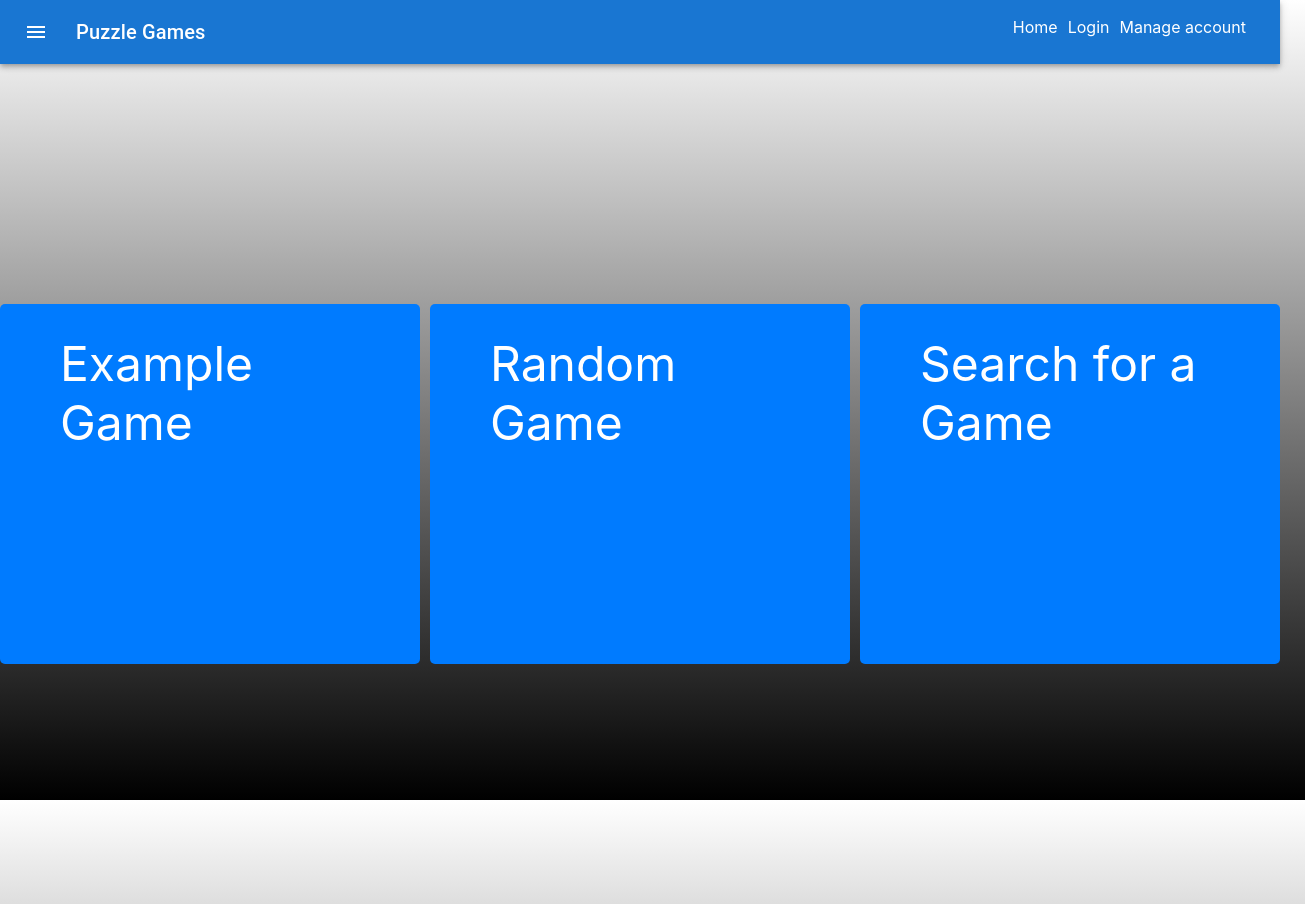
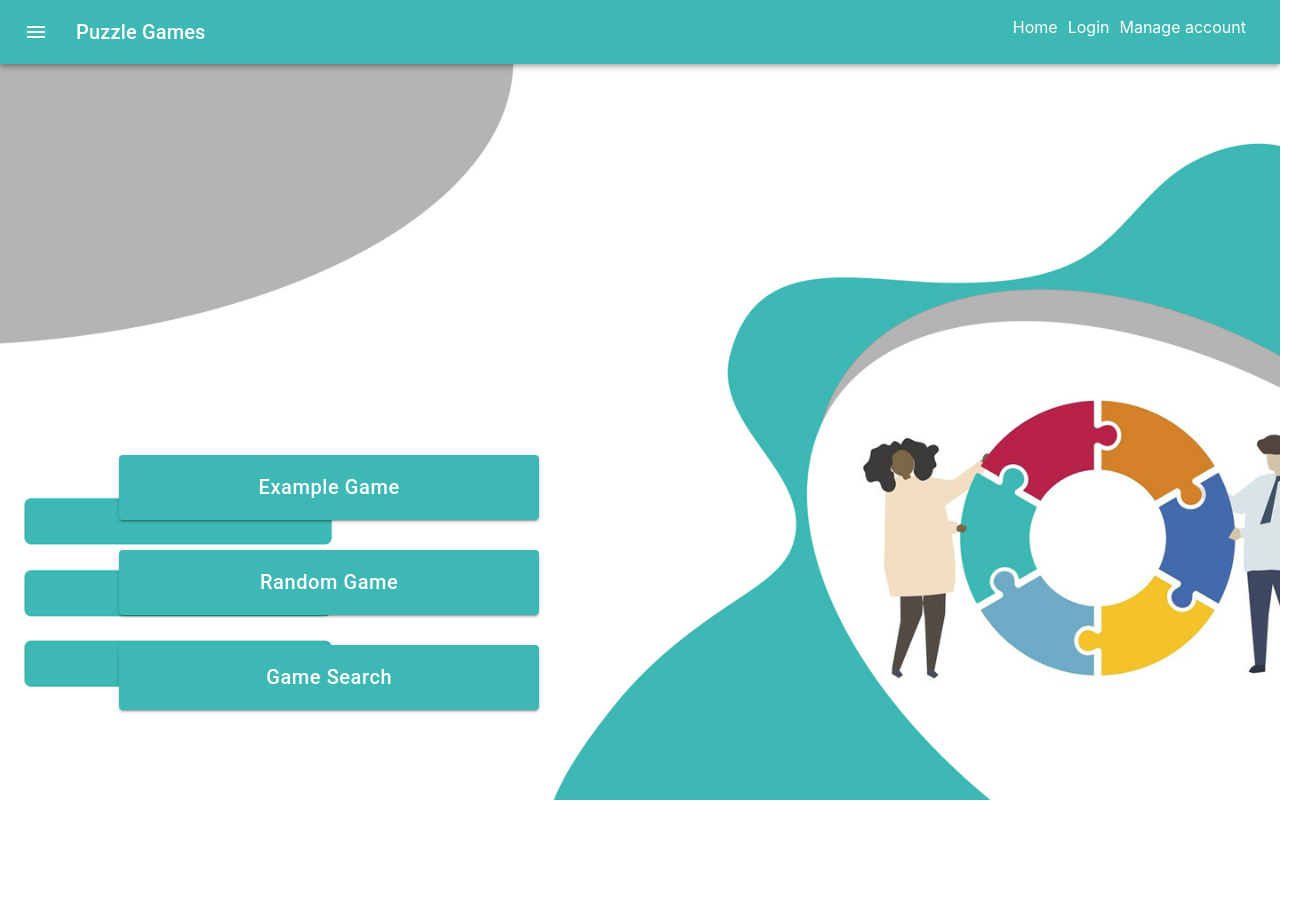
Before and after one commit to Bachelor-degree-team/puzzlegamefrontend, a React (Create React App) app: page / in a window 1280 px wide. Shown: the whole page, 1305 px wide, since content can reach past the window. After the commit the page ends 800 px from the top, so only its background shows below. Built offline with nearby package versions, Linux system fonts and the light colour scheme; the HTML template or start-up script is replaced by a standard one.

Commit message:
add new frontend landing page + new connect some things to backend

```diff
--- a/src/App.tsx
+++ b/src/App.tsx
@@ -5,9 +5,10 @@ import LoginSignup from "./Components/LoginSignup/LoginSignup";
 import Home from "./Components/Home/Home"
 import SearchTableComponent from "./Components/SearchTableComponent/SearchTableComponent";
 import Game from "./Components/Game/Game";
+import GamePanel from "./Components/GamePanel/GamePanel";
 import AdminPanel from "./Components/AdminPanel/AdminPanel";
 import UserManagement from "./Components/UserManagement/UserManagement";
-import { BrowserRouter as Router, Route, Link, Routes } from "react-router-dom";
+import {BrowserRouter as Router, Route, Link, Routes} from "react-router-dom";
 import ButtonAppBar from "./Components/ButtonAppBar/ButtonAppBar";
 
 function App() {
@@ -15,10 +16,11 @@ function App() {
         <Router>
             <ButtonAppBar/>
             <Routes>
-              <Route path="/" element={<Home/>} />
-              <Route path="loginsignup/" element={<LoginSignup/>} />
-              <Route path="searchtablecomponent/" element={<SearchTableComponent/>}/>
-              <Route path="game/" element={<Game/>} />
+                <Route path="/" element={<Home/>}/>
+                <Route path="loginsignup/" element={<LoginSignup/>}/>
+                <Route path="search/" element={<SearchTableComponent/>}/>
+                <Route path="game/" element={<Game/>}/>
+                <Route path="gamepanel/" element={<GamePanel/>}/>
                 <Route path="adminpanel/" element={<AdminPanel/>}/>
                 <Route path="usermanagement/" element={<UserManagement/>}/>
             </Routes>
--- a/src/Components/ButtonAppBar/ButtonAppBar.tsx
+++ b/src/Components/ButtonAppBar/ButtonAppBar.tsx
@@ -12,16 +12,10 @@ import './ButtonAppBar.css'
 export default function ButtonAppBar() {
     return (
     <Box sx={{ flexGrow: 1 }}>
-    <AppBar position="static">
+        <AppBar position="static" style={{ background: '#3eb8b4' }}>
             <Toolbar>
-        <IconButton
-            size="large"
-    edge="start"
-    color="inherit"
-    aria-label="menu"
-    sx={{ mr: 2 }}
->
-    <MenuIcon />
+                <IconButton size="large" edge="start" color="inherit" aria-label="menu" sx={{ mr: 2 }}>
+                    <MenuIcon/>
                 </IconButton>
                 <Typography variant="h6" component="div" sx={{ flexGrow: 1 }}>
                 Puzzle Games
--- a/src/Components/Game/AlertDialogSlide.tsx
+++ b/src/Components/Game/AlertDialogSlide.tsx
@@ -40,7 +40,7 @@ export default function AlertDialogSlide() {
     onClose={handleClose}
     aria-describedby="alert-dialog-slide-description"
     >
-    <DialogTitle>{"Use Google's location service?"}</DialogTitle>
+    <DialogTitle>{"You have won!"}</DialogTitle>
     <DialogContent>
     <DialogContentText id="alert-dialog-slide-description">
         You have won
@@ -48,7 +48,7 @@ export default function AlertDialogSlide() {
     </DialogContent>
     <DialogActions>
     <Button onClick={handleClose}>Great!!!</Button>
-        <Button onClick={handleClose}>Save your result</Button>
+        <Button onClick={handleClose}>Rate this game</Button>
         </DialogActions>
         </Dialog>
         </React.Fragment>
--- a/src/Components/Game/Game.css
+++ b/src/Components/Game/Game.css
@@ -4,8 +4,17 @@
     margin-top: 50px;
 }
 
+.table-columns {
+    border-collapse: collapse;
+    width: 43%;
+    margin: 0;
+    table-layout: fixed;
+}
+
 .search-container {
-    margin-bottom: 20px;
+    display: flex;
+    justify-content: space-around;
+    margin-bottom: 50px;
 }
 
 .search-bar {
@@ -34,16 +43,26 @@
     margin-right: 10px;
 }
 
-.green {
+.MATCH {
     background-color: green;
     color: white;
 }
 
-.red {
+.NO_MATCH {
     background-color: red;
     color: white;
 }
 
-.orange {
+.HIGHER {
+    background-color: red;
+    color: white;
+}
+
+.LOWER {
+    background-color: red;
+    color: white;
+}
+
+.PARTIAL_MATCH {
     background-color: orange;
 }
--- /dev/null
+++ b/src/Components/GamePanel/GamePanel.css
@@ -0,0 +1,19 @@
+.container {
+    text-align: center;
+    align-items: center;
+    margin-top: 50px;
+}
+
+.button-play {
+    padding: 30px 60px; /* Increase the padding for larger buttons */
+    background-color: #00b7ff;
+    color: #fff;
+    border: none;
+    border-radius: 5px;
+    cursor: pointer;
+    margin: 5px;
+    width: 300px;
+    height: 50px;
+    font-size: xxx-large;
+    text-decoration: none;
+}
--- /dev/null
+++ b/src/Components/GamePanel/GamePanel.tsx
@@ -0,0 +1,60 @@
+import React, {useEffect, useState} from 'react';
+import './GamePanel.css';
+import useParams, {Navigate} from "react-router-dom";
+import {Link} from "react-router-dom"; // Import the CSS file
+import Typography from "@mui/material/Typography";
+import TextField from "@mui/material/TextField"
+
+const GamePanel = () => {
+    const queryParameters = new URLSearchParams(window.location.search)
+    const gameId = queryParameters.get("id")
+    const [sendRequest, setSendRequest] = useState(false);
+    const [activeGameId, setActiveGameId] = useState('');
+    const [activeGameReady, setActiveGameReady] = useState(false);
+
+    useEffect(() => {
+        fetch("http://localhost:8080/game/get/" + gameId)
+            .then(res => res.json())
+            .then(result => {
+                setGame(result);
+            })
+    }, [])
+
+    useEffect(() => {
+        if (sendRequest) {
+            fetch("http://localhost:8080/game/" + gameId + "/play")
+                .then(res => res.text())
+                .then(result => {
+                    setActiveGameId(result);
+                })
+                .then(() => {
+                    setActiveGameReady(true)
+                })
+        }
+    }, [sendRequest]);
+
+    const [game, setGame] = useState({
+        id: '',
+        title: '',
+        description: '',
+        rating: 0.0,
+    })
+
+    if (activeGameReady) {
+        return <Navigate to={"/game?id=" + activeGameId} />
+    }
+
+    return (
+        <div className="container">
+            <Typography variant="h2" gutterBottom>
+                {game.title}
+            </Typography>
+            <Typography variant="h6" gutterBottom>
+                {game.description}
+            </Typography>
+            <Typography variant="h3" className="button-play" onClick={() => setSendRequest(true)}>PLAY</Typography>
+        </div>
+    );
+};
+
+export default GamePanel;
--- a/src/Components/Home/Home.css
+++ b/src/Components/Home/Home.css
@@ -1,32 +1,35 @@
 .app-container {
-    display: flex;
-    flex-direction: column;
-    justify-content: center;
-    align-items: center;
-    height: 100vh;
-    padding: 20px;
+
 }
 
-.button-container {
-    display: flex;
-    justify-content: space-evenly;
-    align-items: center;
-    height: 100vh;
-    padding: 20px;
+.button-container1 {
+    float: left;
+    margin: 0 1.5%;
+    position:absolute;
+    bottom:280px;
+    left:100px;
+}
+
+.button-container2 {
+    float: left;
+    margin: 0 1.5%;
+    position:absolute;
+    bottom:185px;
+    left:100px;
+}
+
+.button-container3 {
+    float: left;
+    margin: 0 1.5%;
+    position:absolute;
+    bottom:90px;
+    left:100px;
 }
 
 .button {
-    padding: 30px 60px; /* Increase the padding for larger buttons */
-    background-color: #007bff;
-    color: #fff;
-    border: none;
-    border-radius: 5px;
-    cursor: pointer;
-    margin: 5px;
-    width: 300px;
-    height: 300px;
-    font-size: xxx-large;
-    text-decoration: none;
+    width: 420px;
+    height: 65px;
+    font-size: 100px;
 }
 
 .logo {
--- a/src/Components/Home/Home.tsx
+++ b/src/Components/Home/Home.tsx
@@ -1,17 +1,52 @@
 import React, {useState} from 'react'
 import './Home.css'
 import logo from "../Assets/logo.svg"
+import background from '../Assets/landing_page.jpg'
 import {Link} from "react-router-dom";
+import Button from "@mui/material/Button";
+import {createTheme, ThemeProvider} from "@mui/material";
+
+const theme = createTheme({
+    palette: {
+        primary: {
+           main:  '#3eb8b4',
+           contrastText : '#fff'
+        },
+        secondary: {
+            main: '#3eb8b4'
+        }
+    }
+});
 
 const Home = () => {
     return(
-        <div className="app-container">
-            <div className="button-container">
-                <Link to="/game" className="button">Example Game</Link>
-                <Link to="/game" className="button">Random Game</Link>
-                <Link to="/searchtablecomponent" className="button">Search for a Game</Link>
+
+        <>
+            <div className="spacing-container">
+
             </div>
-        </div>
+            <div className="button-container1">
+                <ThemeProvider theme={theme}>
+                    <Button variant="contained" className="button" style={{ fontSize: '20px', textTransform: 'none' }}>Example Game</Button>
+                </ThemeProvider>
+            </div>
+            <div className="button-container2">
+                <ThemeProvider theme={theme}>
+                    <Button variant="contained" className="button" style={{ fontSize: '20px', textTransform: 'none' }}>Random Game</Button>
+                </ThemeProvider>
+            </div>
+            <div className="button-container3">
+                <ThemeProvider theme={theme}>
+                    <Button variant="contained" className="button" style={{ fontSize: '20px', textTransform: 'none' }}>Game Search</Button>
+                </ThemeProvider>
+            </div>{/*<Link to="/game" className="button">Example Game</Link>*/}
+            {/*<Link to="/game" className="button">Random Game</Link>*/}
+            {/*<Link to="/search" className="button">Search for a Game</Link>*/}
+
+        </>
+
+
+
     )
 }
 
--- a/src/index.css
+++ b/src/index.css
@@ -6,7 +6,11 @@ body {
   -webkit-font-smoothing: antialiased;
   -moz-osx-font-smoothing: grayscale;
   height: 100vh;
-  background: linear-gradient(#FFFFFF, #000000);
+  background-color: white;
+  background-image: url("Components/Assets/landing_small.jpg");
+  background-position: center;
+  background-repeat: no-repeat;
+  background-size: cover;
 }
 
 code {
```
Also changed, not shown: src/Components/Game/Game.tsx (+99 -10 lines), src/Components/SearchTableComponent/SearchTableComponent.tsx (+16 -14 lines), src/Components/Assets/landing_page.jpg (added), src/Components/Assets/landing_small.jpg (added). Lines whose indentation alone changed are shown as unchanged.
